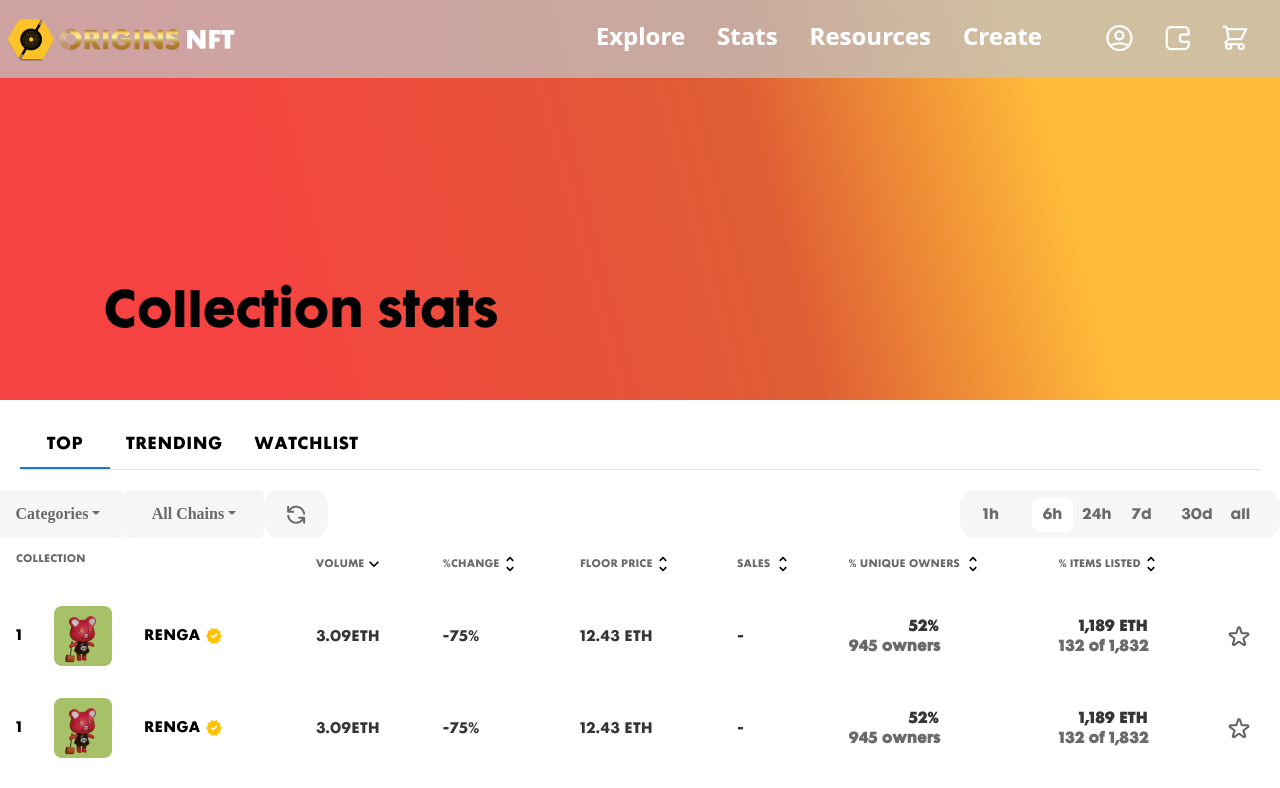
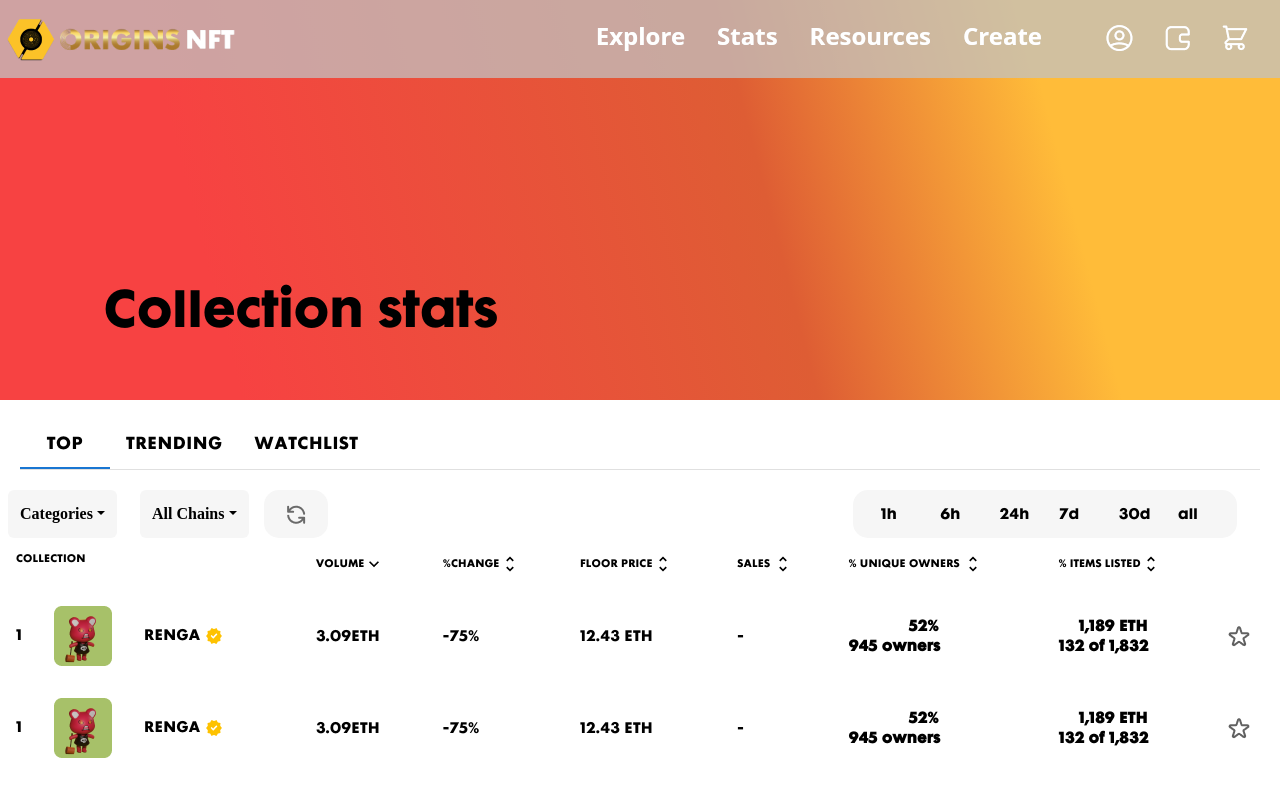
Before and after one commit to saurabh931/originnft-mui, a React (Create React App) app: page /collectionsstate in a window 1280 px wide. Shown: the top 788 px of the page. Built offline with nearby package versions, Linux system fonts and the light colour scheme.

Commit message:
resources

```diff
--- a/src/App.css
+++ b/src/App.css
@@ -163,7 +163,6 @@ p {
   font-size: 10px;
   line-height: 10px;
   align-items: center;
-  color: #6a6a6a;
 }
 span.nftname {
   margin-right: 0.5rem;
@@ -208,7 +207,7 @@ span.nftamount {
   font-size: 14px;
   line-height: 15px;
   align-items: center;
-  color: #353535;
+  color: var(--para-clr);
 }
 #footer-posted-margin-bottom {
   margin-bottom: 4rem;
--- a/src/Components/Collectionsstate.css
+++ b/src/Components/Collectionsstate.css
@@ -22,31 +22,30 @@ h1.collection-head-stats {
 .toggle-button {
   /* width: 140px; */
   height: 48px;
-  width: 100%;
-  background: #f6f6f6 !important;
+  background: var(--profile-notification-switch) !important;
   border-radius: 15px;
-  color: #6a6969 !important;
   font-family: "Poppins" !important;
   font-style: normal;
   font-weight: 600 !important;
   font-size: 16px !important;
   line-height: 126%;
-  color: #6a6a6a;
+  color: var(--para-clr) !important;
   border: none !important;
 }
 .timer-content {
+  width: 90% !important;
   justify-content: space-evenly;
-  width: 267.28px;
+  /* width: 267.28px; */
   height: 48px;
-  background: #f6f6f6;
+  background: var(--profile-notification-switch);
   border-radius: 15px;
   align-items: center;
   cursor: pointer;
   margin-right: 40px;
 }
 .hour-span {
-  background: white;
-  padding: 10px 10px;
+  /* background: white;
+  padding: 10px 10px; */
   border-radius: 8px;
   cursor: pointer;
   font-family: "Futura Maxi CG Bold";
@@ -55,7 +54,6 @@ h1.collection-head-stats {
   font-size: 14px;
   line-height: 15px;
   align-items: center;
-  color: #6a6a6a;
 }
 .categories-container {
   /* float: right; */
@@ -65,7 +63,7 @@ h1.collection-head-stats {
   /* width: 46.74px !important; */
   width: 100%;
   height: 48px !important;
-  background: #f6f6f6 !important;
+  background: var(--profile-notification-switch) !important;
   border-radius: 15px !important;
   cursor: pointer;
 }
@@ -76,7 +74,6 @@ h1.collection-head-stats {
   font-size: 14px !important;
   line-height: 15px;
   align-items: center;
-  color: #6a6a6a !important;
 }
 .button-explore {
   /* width: 200px !important; */
@@ -120,7 +117,6 @@ h1.collection-head-stats {
 } */
 /* ----------------------------------------------------- */
 .collection-watchlist-text {
-  color: #6a6a6a !important;
   margin-bottom: 2rem !important;
   font-size: 1.5rem !important;
 }
--- a/src/Components/Collectionsstate.js
+++ b/src/Components/Collectionsstate.js
@@ -84,7 +84,8 @@ export default function BasicTabs() {
                 <Dropdown.Toggle
                   variant="success"
                   id="dropdown-basic"
-                  className="toggle-button"
+                  className="toggle-button mx-3"
+                  style={{}}
                 >
                   Categories
                 </Dropdown.Toggle>
@@ -105,7 +106,7 @@ export default function BasicTabs() {
                 <Dropdown.Toggle
                   variant="success"
                   id="dropdown-basic"
-                  className="toggle-button"
+                  className="toggle-button mx-3"
                 >
                   All Chains
                 </Dropdown.Toggle>
@@ -128,8 +129,8 @@ export default function BasicTabs() {
             </Grid>
             </Grid>
             </Grid>
-            <Grid item lg={6} md={4} sm={12} ></Grid>
-            <Grid item lg={3} md={4} sm={12} xs={12} className="timer-container">
+            <Grid item lg={5} md={4} sm={12} ></Grid>
+            <Grid item lg={4} md={4} sm={12} xs={12} className="timer-container">
               <Grid container spacing={0} className="timer-content">
                 <Grid item lg={1} md={2} sm={2} xs={2}>
                   <span className="timer-1">1h</span>
--- a/src/Components/Collectionstatstable.css
+++ b/src/Components/Collectionstatstable.css
@@ -13,9 +13,7 @@ color: #6A6A6A !important;
 .hh22{
     margin-left: 20px;
 }
-.owner954{
-    color: #6A6A6A;
-}
+
 
 
 @media screen and (max-width:520px) {
--- a/src/Components/Navbars/Navbarnft.css
+++ b/src/Components/Navbars/Navbarnft.css
@@ -131,9 +131,7 @@
 a.dropdown-item{
   margin: 0.3rem 0rem;
 }
-ul.dropdown-menu.show {
-  width: 210px;
-}
+
 ul.dropdown-menu.show-profile.show {
   margin-left: -40px;
   padding:0px;
--- a/src/Components/Profile/Profile.css
+++ b/src/Components/Profile/Profile.css
@@ -29,7 +29,8 @@ font-weight: 700;
 font-size: 16px;
 line-height: 20px;
 align-items: center;
-color: #101010;
+color: var(--para-clr);
+background-color: transparent !important;
 }
 .upload-bu{
     width: 52.18px;
@@ -43,7 +44,6 @@ color: #101010;
 }
 .up-bu{
     margin-top: -5px;
-    color: #000000;
 }
 .edit{
     text-align: center;
@@ -56,21 +56,17 @@ font-weight: 400;
 font-size: 25px;
 line-height: 26px;
 text-align: center;
-color: #000000;
 }
 .wallet{
     font-family: 'Futura Maxi CG Book';
 font-style: normal;
 font-weight: 400;
 font-size: 18px;
-line-height: 20px;
-color: #000000;
 }
 .www{
     font-family: 'Futura Maxi CG Book';
 font-style: normal;
 font-weight: 400;
 font-size: 18px;
-line-height: 20px;
-color: #6A6A6A;
+
 }
--- a/src/Components/Profile/Profile.js
+++ b/src/Components/Profile/Profile.js
@@ -24,7 +24,7 @@ function Profile() {
             <h5 className="profile-name">Jane Doe</h5>
             <span className="wallet">
               0xasddffqe23r...0fd3
-              <FiCopy style={{ marginLeft: "10px", color:"grey" }} />
+              <FiCopy style={{ marginLeft: "10px" }} />
             </span>
             <br />
             <br />
--- a/src/Components/Profile/Profiletabs.css
+++ b/src/Components/Profile/Profiletabs.css
@@ -9,7 +9,7 @@
   font-size: 16px !important;
   line-height: 17px !important;
   align-items: center !important;
-  color: #222222 !important;
+  color: var(--para-clr) !important;
 }
 .tab1:hover {
   color: rgb(120, 119, 119) !important;
@@ -28,3 +28,6 @@ color: #6A6A6A;
     align-items: center;
     text-align: center;
 }
+.dropdown-menu{
+  padding: 0 !important;
+}
--- a/src/Components/ResourcesHelpCenter.css
+++ b/src/Components/ResourcesHelpCenter.css
@@ -19,7 +19,6 @@ font-size: 1.2rem;
 line-height: 20px;
 align-items: center;
 text-align: center;
-color: #6A6A6A !important;
 }
 .origin-sections{
     padding-top: 10rem;
@@ -31,7 +30,6 @@ font-style: normal;
 font-weight: 400;
 font-size: 3rem;
 line-height: 47px;
-color: #222222;
 }
 .hhumjk{
     /* width: 316px;
@@ -51,7 +49,6 @@ font-style: normal;
 font-weight: 400;
 font-size: 3rem;
 line-height: 47px;
-color: #222222;
 text-align: center;
 }
 .text111{
@@ -61,7 +58,6 @@ font-weight: 400;
 
 line-height: 15px;
 align-items: center;
-color: #353535 !important;
 display: flex;
 margin-top: 15px;
 }
@@ -87,8 +83,10 @@ font-style: normal;
 font-weight: 400;
 font-size: 1.2rem;
 line-height: 25px;
-color: #000000;
 }
 .ceo-image{
     width: 100%;
 }
+.welcome-text{
+    color: white !important;
+}
--- a/src/Components/ResourcesHelpCenter.js
+++ b/src/Components/ResourcesHelpCenter.js
@@ -15,8 +15,8 @@ export default function ResourcesHelpCenter() {
     <>
       <Navbarnft />
       <div className="container-fluid background-resources position-relative">
-        <div className="text-cont">
-          <h2>Welcome to Origins Marketplace </h2>
+        <div className="text-cont welcome-text">
+          <h2 className="welcome-text">Welcome to Origins Marketplace </h2>
           <p>
             Lorem Ipsum dolor sit amet Lorem Ipsum dolor
             <br /> sit amet Lorem Ipsum dolor sit amet{" "}
--- a/src/Components/Users.css
+++ b/src/Components/Users.css
@@ -72,7 +72,6 @@ font-weight: 400;
 font-size: 14px;
 line-height: 15px;
 align-items: center;
-color: #353535 !important;
 margin-left: -20px !important;
 }
 .user-na1{
```
